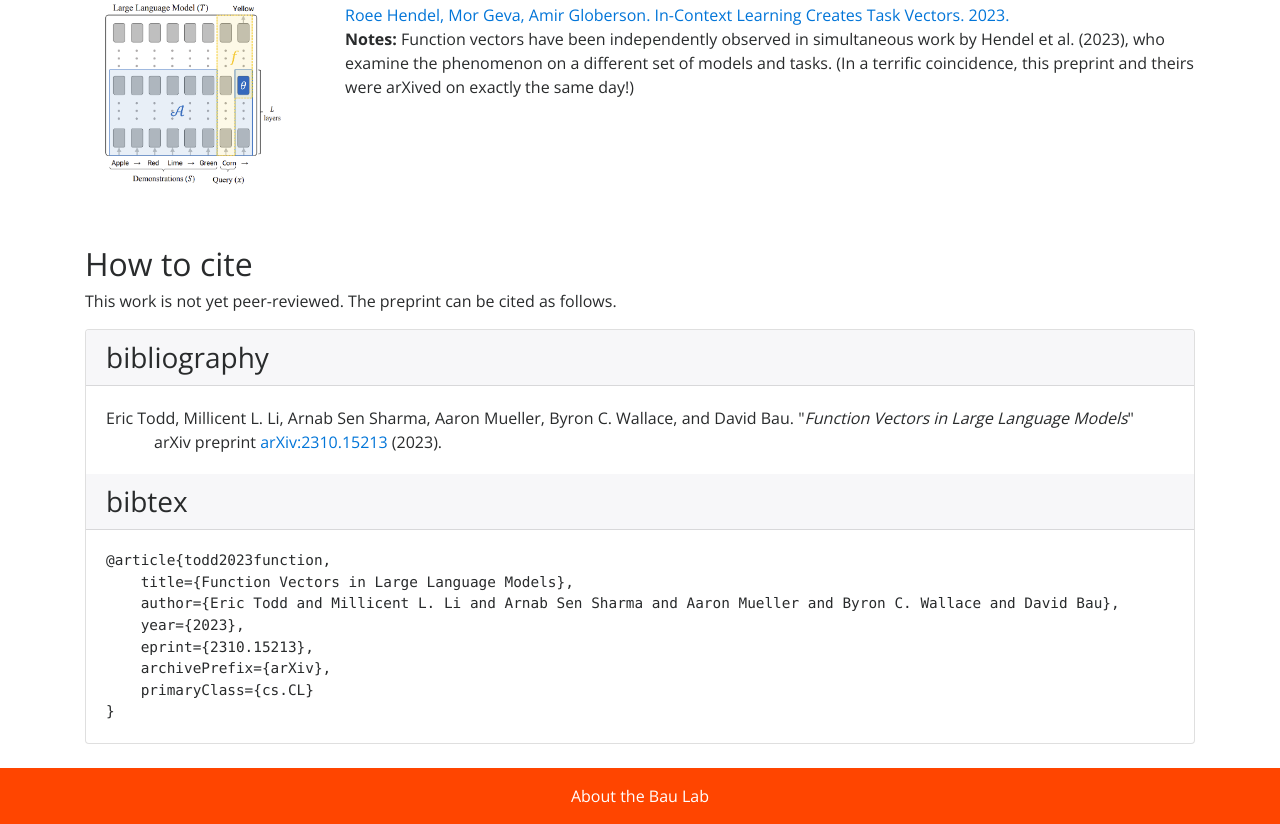
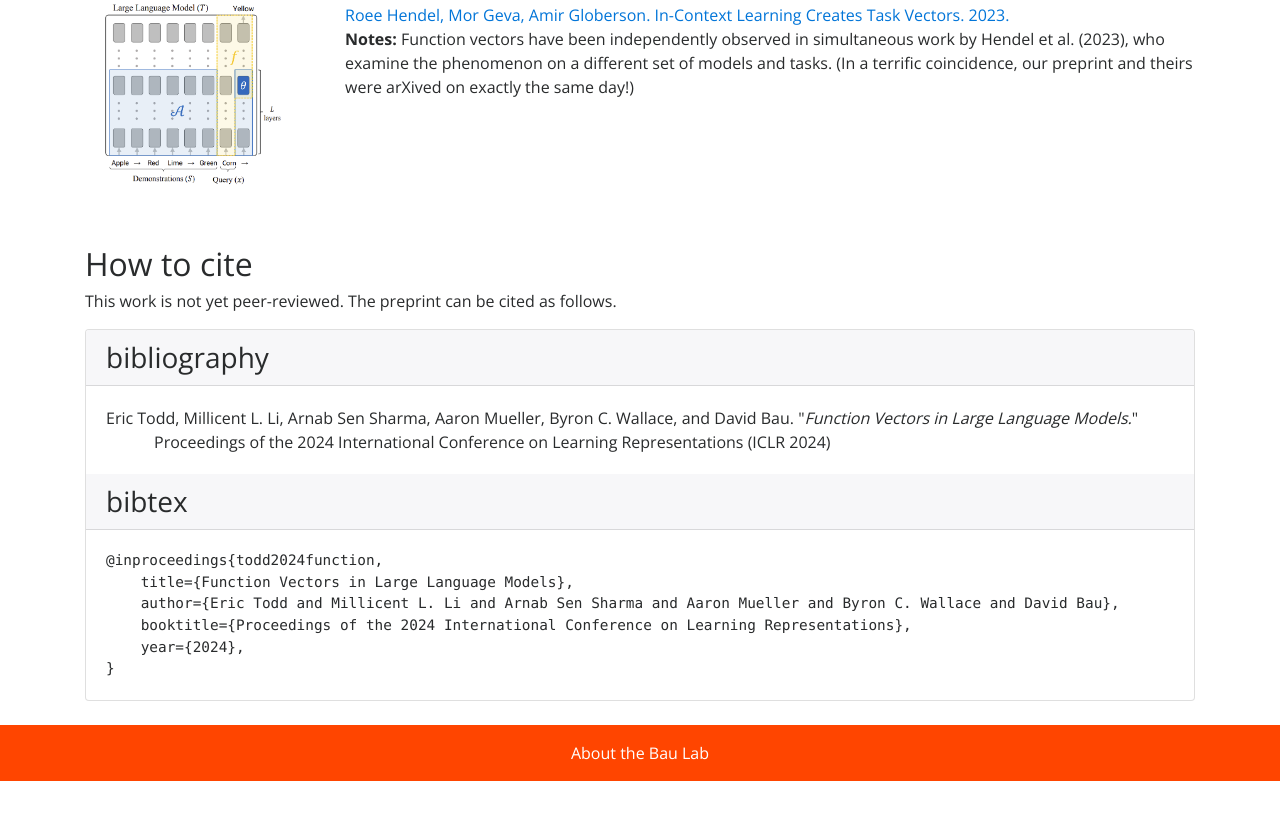
Before and after one commit to ericwtodd/functionsweb, a plain HTML site: page src/index.html in a window 1280 px wide. Shown: the part 2961-3785 px from the top of the page. After the commit the page ends 3742 px from the top, so only its background shows below. Drawn offline with nearby package versions, Linux system fonts and the light colour scheme.

Commit message:
Update citation.

```diff
--- a/src/index.html
+++ b/src/index.html
@@ -204,7 +204,7 @@
 
 
                 <p class="citation"><a href="https://arxiv.org/pdf/2310.15916.pdf"><img src="images/hendel-2023.png" alt="hendel-2023">Roee Hendel, Mor Geva, Amir Globerson. In-Context Learning Creates Task Vectors. 2023.</a><br>
-                    <b>Notes:</b> Function vectors have been independently observed in simultaneous work by Hendel et al. (2023), who examine the phenomenon on a different set of models and tasks.  (In a terrific coincidence, this preprint and theirs were arXived on exactly the same day!)
+                    <b>Notes:</b> Function vectors have been independently observed in simultaneous work by Hendel et al. (2023), who examine the phenomenon on a different set of models and tasks.  (In a terrific coincidence, our preprint and theirs were arXived on exactly the same day!)
                 </p>
 
 
@@ -218,20 +218,17 @@
                     <h3 class="card-header">bibliography</h3>
                     <div class="card-block">
                         <p style="text-indent: -3em; margin-left: 3em;" class="card-text clickselect">
-                            Eric Todd, Millicent L. Li, Arnab Sen Sharma, Aaron Mueller, Byron C. Wallace, and David Bau. "<em>Function Vectors in Large Language Models</em>" arXiv preprint <nobr><a
-                                    href="https://arxiv.org/abs/2310.15213">arXiv:2310.15213</a> (2023).</nobr>
+                        Eric Todd, Millicent L. Li, Arnab Sen Sharma, Aaron Mueller, Byron C. Wallace, and David Bau. "<em>Function Vectors in Large Language Models.</em>" Proceedings of the 2024 International Conference on Learning Representations <nobr>(ICLR 2024)</nobr>
                         </p>
                     </div>
                     <h3 class="card-header">bibtex</h3>
                     <div class="card-block">
                         <pre class="card-text clickselect">
-@article{todd2023function,
+@inproceedings{todd2024function,
     title={Function Vectors in Large Language Models},
     author={Eric Todd and Millicent L. Li and Arnab Sen Sharma and Aaron Mueller and Byron C. Wallace and David Bau},
-    year={2023},
-    eprint={2310.15213},
-    archivePrefix={arXiv},
-    primaryClass={cs.CL}
+    booktitle={Proceedings of the 2024 International Conference on Learning Representations},
+    year={2024},
 }</pre>
                     </div>
                 </div>
```
